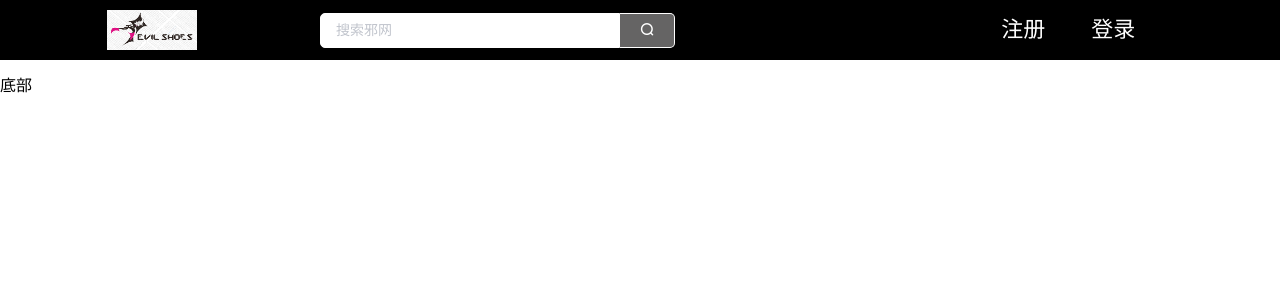
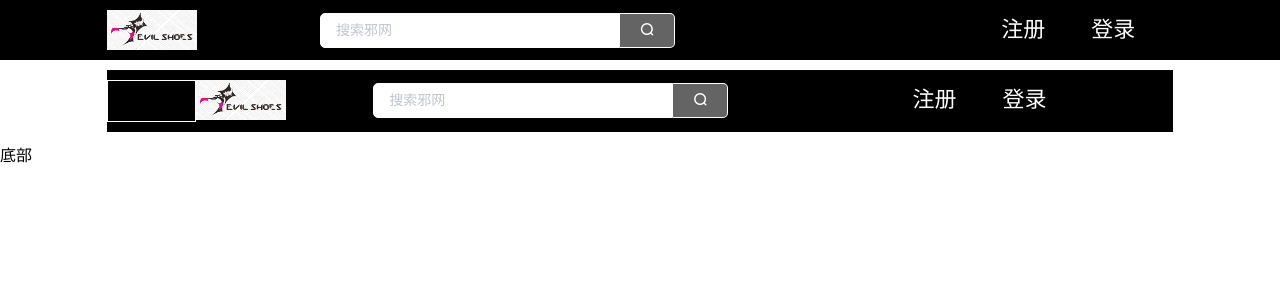
Before and after one commit to 4am-monkey/EvilShoes, a Vue app in the folder evilshoes-front-end/: page /test in a window 1280 px wide. Shown: the top 300 px of the page. Built offline with nearby package versions, Linux system fonts and the light colour scheme.

Commit message:
支付前端

```diff
--- /dev/null
+++ b/evilshoes-front-end/src/components/Header2.vue
@@ -0,0 +1,253 @@
+<template>
+  <div class="x-header">
+    <el-row>
+      <el-col :span="2">
+        <div class="grid-content"></div>
+      </el-col>
+      <el-col :span="4">
+        <div class="grid-content">
+          <div class="logo">
+            <router-link to="/">
+              <img src="../assets/evil_logo2.jpg" style="width: 90px; height: 40px;" alt />
+            </router-link>
+          </div>
+        </div>
+      </el-col>
+      <el-col :span="8">
+        <div class="grid-content">
+          <el-autocomplete
+            class="inline-input"
+            v-model="ipt_search"
+            :fetch-suggestions="querySearch"
+            placeholder="搜索邪网"
+            @select="handleSelect"
+          ></el-autocomplete>
+          <el-button type="primary" icon="el-icon-search" @click="search"></el-button>
+        </div>
+      </el-col>
+      <el-col :span="8">
+        <div class="grid-content">
+          <!-- 未登录 -->
+          <template v-if="online">
+            <div class="logined">
+              <div class="cart">
+                <router-link :to="'/cart/' + username">购物车</router-link>
+              </div>
+              <div>
+                <el-dropdown @command="handleCommand">
+                  <span class="el-dropdown-link">{{ nickname }}</span>
+                  <el-dropdown-menu slot="dropdown">
+                    <el-dropdown-item command="1">
+                      个人设置&nbsp;&nbsp;
+                      <i class="el-icon-setting"></i>
+                    </el-dropdown-item>
+                    <el-dropdown-item command="0">
+                      退出&nbsp;&nbsp;
+                      <i class="el-icon-switch-button"></i>
+                    </el-dropdown-item>
+                  </el-dropdown-menu>
+                </el-dropdown>
+                <!-- <router-link :to="'/user/' + nickname">{{ nickname }}</router-link> -->
+              </div>
+              <div>
+                <router-link to="/collection">收藏</router-link>
+              </div>
+            </div>
+          </template>
+          <template v-else>
+            <div class="non-login">
+              <div>
+                <router-link to="/login">登录</router-link>
+              </div>
+              <div>
+                <router-link to="/register">注册</router-link>
+              </div>
+            </div>
+          </template>
+        </div>
+      </el-col>
+      <el-col :span="2">
+        <div class="grid-content"></div>
+      </el-col>
+    </el-row>
+  </div>
+</template>
+
+<script>
+// 在此处导入需要的组件
+// 如：import Footer from "./components/Footer.vue"
+// const username = window.localStorage.getItem('evil_username')
+export default {
+  name: "x-header",
+  props: ["logined"],
+  data() {
+    return {
+      online: this.global.online,
+      nickname: "",
+      username: "",
+      ipt_search: ""
+    };
+  },
+  watch: {
+    // 如果路由有变化，会再次执行该方法
+    $route: "inputChange"
+  },
+  mounted: function() {
+    var AUTH_TOKEN = window.localStorage.getItem("evil_token");
+    if (AUTH_TOKEN == null) {
+      this.global.setOnline(false);
+      this.online = this.global.online;
+    } else {
+      this.$axios({
+        method: "get",
+        url: "http://127.0.0.1:8000/user/checklogin",
+        headers: { Authorization: AUTH_TOKEN }
+      }).then(response => {
+        // window.console.log(response.data);
+        if (response.data.code == 200) {
+          this.global.setOnline(true);
+          this.online = this.global.online;
+          this.nickname = window.localStorage.getItem("evil_nickname");
+          this.username = window.localStorage.getItem("evil_username");
+        } else {
+          this.global.setOnline(false);
+          this.online = this.global.online;
+        }
+      });
+    }
+  },
+  methods: {
+    handleCommand(command) {
+      if (command == "1") {
+        if (this.$route.path != "/user/" + this.username) {
+          this.$router.push({ path: "/user/" + this.username });
+        }
+      } else {
+        window.localStorage.removeItem("evil_token");
+        window.localStorage.removeItem("evil_nickname");
+        window.localStorage.removeItem("evil_username");
+        this.$router.push({ path: "/" });
+        this.$router.go(0);
+      }
+    },
+    search() {
+      this.$router.push("/search/" + encodeURIComponent(this.ipt_search));
+    },
+    inputChange() {
+      if (this.$route.name == "搜索") {
+        this.ipt_search = this.$route.params.key;
+      } else {
+        this.ipt_search = "";
+      }
+    }
+  }
+};
+</script>
+
+<style>
+.x-header .el-row {
+  margin-bottom: 10px;
+  /* border: solid 1px red; */
+  background: black;
+  color: white;
+  padding: 10px 0;
+}
+.x-header .el-col {
+  /* border: solid 1px yellow; */
+}
+.x-header .el-col:nth-child(4) {
+  text-align: right;
+}
+.x-header .grid-content {
+  height: 40px;
+  line-height: 40px;
+}
+.x-header .logo {
+  /* width: 90px;
+  height: 40px; */
+  /* border: solid 1px white; */
+  color: white;
+  font-size: 36px;
+}
+.x-header .el-autocomplete {
+  width: 300px;
+  height: 35px;
+  line-height: 35px;
+  border-radius: 5px 0 0 5px;
+  /* border: solid 1px yellow; */
+}
+.x-header .el-autocomplete__inner {
+  /* border: solid 1px red; */
+  height: 35px;
+  line-height: 35px;
+  border: solid 1px white;
+  border-radius: 5px 0 0 5px;
+  background: white;
+}
+.x-header .el-autocomplete__inner:focus,
+.x-header .el-autocomplete__inner:hover {
+  background: white;
+  border: solid 1px white;
+}
+.x-header .el-button {
+  padding: 9px 20px 10px 20px;
+  border-radius: 0 5px 5px 0;
+}
+.x-header .el-button .el-icon-search {
+  font-weight: 700;
+}
+.x-header .el-button--primary,
+.x-header .el-button--primary:focus {
+  background: rgba(201, 199, 199, 0.5);
+  border: solid 1px white;
+  border-left: 0;
+}
+.x-header .el-button--primary:hover {
+  border: solid 1px white;
+  border-left: 0;
+  background: rgb(24, 22, 22);
+}
+.x-header .non-login,
+.x-header .logined {
+  /* border: solid 1px rgb(230, 8, 238); */
+  overflow: hidden;
+}
+.x-header .non-login > div,
+.x-header .logined > div {
+  float: right;
+  width: 60px;
+  margin-right: 30px;
+  cursor: pointer;
+  text-align: center;
+  font-size: 22px;
+  font-weight: 700px;
+}
+.x-header .logined .cart {
+  width: 80px;
+}
+.x-header .non-login div:hover,
+.x-header .logined div:hover {
+  background: #0b0b0b;
+  border-bottom: solid 2px white;
+}
+.x-header .logined .el-dropdown {
+  color: white;
+  font-size: 22px;
+}
+.x-header .logined .el-dropdown:hover {
+  color: white;
+  font-size: 22px;
+  border: 0;
+}
+.x-header .non-login div a,
+.x-header .logined div a {
+  text-decoration: none;
+  outline: none;
+  color: white;
+}
+.router-link-active {
+  text-decoration: none;
+  outline: none;
+  color: white;
+}
+</style>
--- a/evilshoes-front-end/src/pages/Order.vue
+++ b/evilshoes-front-end/src/pages/Order.vue
@@ -41,7 +41,7 @@
     <el-table ref="multipleTable" :data="goodsInfo" tooltip-effect="dark" style="width: 93%" border>
       <el-table-column label="商品" width="558">
         <template slot-scope="scope">
-          <img :src="'http:127.0.0.1:8000/media/' + scope.row.img" alt />
+          <img :src="scope.row.img" alt />
           <span>{{ scope.row.title }}</span>
         </template>
       </el-table-column>
@@ -166,7 +166,7 @@ export default {
           for (var m = 0; m < goods.length; m++) {
             var commodity = {};
             commodity.id = goods[m].id;
-            commodity.img = goods[m].images;
+            commodity.img = 'http:127.0.0.1:8000/media/' + goods[m].images;
             commodity.title = goods[m].name;
             commodity.price = goods[m].price;
             commodity.count = commodities_count[m];
@@ -224,6 +224,20 @@ export default {
           this.$message({
             type: "success",
             message: "添加订单成功"
+          });
+          var params2 = {
+            'order_id': response.data.data.order_id,
+          }
+          this.$axios({
+            method: 'post',
+            url: 'http://127.0.0.1:8000/order/pay',
+            data: params2,
+            headers: { Authorization: AUTH_TOKEN }
+          }).then(response => {
+            if(response.data.code == '200'){
+              var pay_url = response.data.pay_url;
+              window.location.href = pay_url;
+            }
           });
         }
       });
--- a/evilshoes-front-end/src/router/index.js
+++ b/evilshoes-front-end/src/router/index.js
@@ -14,6 +14,8 @@ import Collection from "@/pages/Collection.vue"
 import Cart from "@/pages/Cart.vue"
 import Order from "@/pages/Order.vue"
 import Search from "@/pages/Search.vue"
+
+import Header2 from "@/components/Header2.vue"
 
 
 Vue.use(Router)
@@ -100,12 +102,18 @@ export default new Router({
     },
     // 搜索
     {
-      'path': '/search/:key',
+      path: '/search/:key',
       component: Search,
       name: '搜索',
       meta: {
         title: '邪 | 搜索'
       }
+    },
+    // 测试
+    {
+      path: '/test',
+      component: Header2,
+      name: '测试'
     }
   ],
   mode: "history"
```
Also changed, not shown: 1 other file (tests, documents, lock files or other folders).
